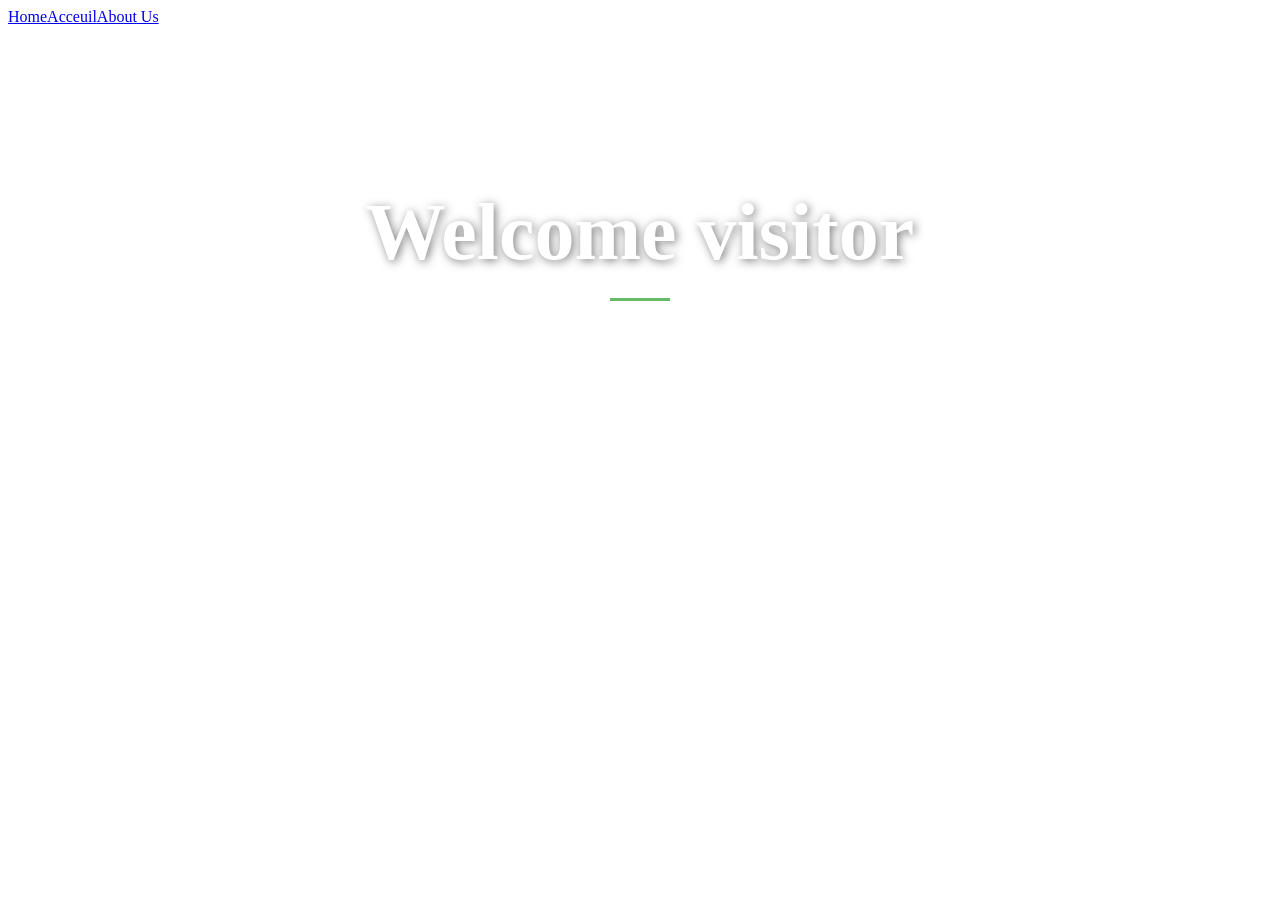
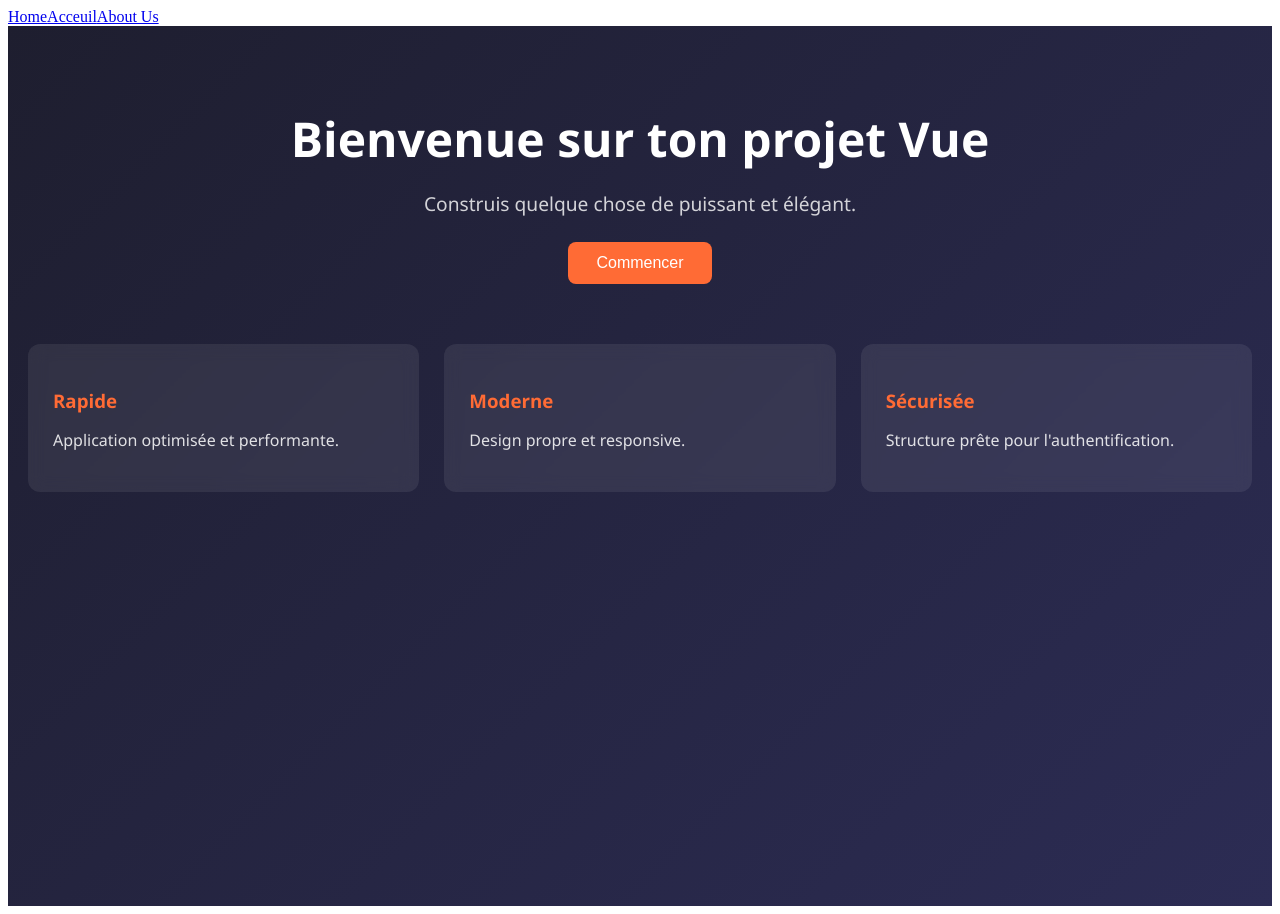
Before and after one commit to kenzokng68-creator/gith-collaboration, a Vue app in the folder GithTest/: page /acceuil in a window 1280 px wide. Before the commit the page ends 800 px from the top, so only its background shows below. Built offline with nearby package versions, Linux system fonts and the light colour scheme.

Commit message:
changement acceuil

```diff
--- a/GithTest/src/views/AcceuilViews.vue
+++ b/GithTest/src/views/AcceuilViews.vue
@@ -1,151 +1,104 @@
 <script setup>
+import { ref } from 'vue'
 
+const features = ref([
+  { id: 1, title: "Rapide", desc: "Application optimisée et performante." },
+  { id: 2, title: "Moderne", desc: "Design propre et responsive." },
+  { id: 3, title: "Sécurisée", desc: "Structure prête pour l'authentification." }
+])
 </script>
 
 <template>
-  <div class="welcome-container">
-    <header class="hero-section">
-      <h1 v-if="$route.query.name" class="fade-in">
-        <span>Bienvenue,</span> {{ $route.query.name }}
-      </h1>
-      <h1 v-else class="fade-in">Welcome visitor</h1>
-
-      <div class="separator"></div>
-
-      <h2>Découvrez l'univers de nos catalogues</h2>
-      <p class="subtitle">L'élégance et le style à portée de main.</p>
-    </header>
-
-    <section class="catalog-preview">
-      <div class="card-skeleton">Catalogue Collection</div>
-      <div class="card-skeleton">Nouveautés</div>
+  <div class="home">
+    <!-- Hero Section -->
+    <section class="hero">
+      <h1>Bienvenue sur ton projet Vue</h1>
+      <p>Construis quelque chose de puissant et élégant.</p>
+      <button class="cta">Commencer</button>
     </section>
 
-    <div class="action-area">
-      <router-link to="/" class="logout-btn" @click="$router.back()">Déconnexion</router-link>
-    </div>
-
+    <!-- Features Section -->
+    <section class="features">
+      <div
+        v-for="feature in features"
+        :key="feature.id"
+        class="card"
+      >
+        <h3>{{ feature.title }}</h3>
+        <p>{{ feature.desc }}</p>
+      </div>
+    </section>
   </div>
 </template>
 
 <style scoped>
-/* Conteneur principal avec un flou léger pour faire ressortir le texte sur l'image de fond */
-.welcome-container {
-  display: flex;
-  flex-direction: column;
-  align-items: center;
-  justify-content: center;
-  min-height: 80vh;
+.home {
+  font-family: 'Segoe UI', sans-serif;
+  min-height: 100vh;
+  background: linear-gradient(135deg, #1e1e2f, #2c2c54);
   color: white;
-  text-align: center;
   padding: 40px 20px;
 }
 
-.hero-section {
-  max-width: 800px;
-  margin-bottom: 50px;
+/* Hero */
+.hero {
+  text-align: center;
+  margin-bottom: 60px;
 }
 
-h1 {
-  font-size: clamp(40px, 8vw, 80px);
-  /* Adaptatif selon l'écran */
-  font-family: 'Playfair Display', serif;
-  /* Un style luxueux si dispo */
-  margin-bottom: 10px;
-  text-shadow: 2px 2px 10px rgba(0, 0, 0, 0.5);
+.hero h1 {
+  font-size: 3rem;
+  margin-bottom: 15px;
 }
 
-h1 span {
-  font-weight: 300;
-  display: block;
-  font-size: 0.5em;
-  text-transform: uppercase;
-  letter-spacing: 5px;
+.hero p {
+  font-size: 1.2rem;
+  opacity: 0.8;
+  margin-bottom: 25px;
 }
 
-.separator {
-  width: 60px;
-  height: 3px;
-  background: #66bb6a;
-  /* Rappel de ta navbar */
-  margin: 20px auto;
+.cta {
+  padding: 12px 28px;
+  font-size: 1rem;
+  border: none;
+  border-radius: 8px;
+  background: #ff6b35;
+  color: white;
+  cursor: pointer;
+  transition: 0.3s ease;
 }
 
-h2 {
-  font-size: clamp(24px, 5vw, 40px);
-  font-weight: 300;
-  margin-top: 20px;
-  color: rgba(255, 255, 255, 0.9);
+.cta:hover {
+  background: #ff8c5a;
+  transform: translateY(-3px);
 }
 
-.subtitle {
-  font-style: italic;
-  opacity: 0.7;
-  font-size: 1.1rem;
+/* Features */
+.features {
+  display: grid;
+  grid-template-columns: repeat(auto-fit, minmax(220px, 1fr));
+  gap: 25px;
 }
 
-/* Grille de catalogues factice pour le look */
-.catalog-preview {
-  display: flex;
-  gap: 20px;
-  margin-bottom: 40px;
+.card {
+  background: rgba(255, 255, 255, 0.08);
+  padding: 25px;
+  border-radius: 12px;
+  backdrop-filter: blur(8px);
+  transition: 0.3s ease;
 }
 
-.card-skeleton {
-  border: 1px solid rgba(255, 255, 255, 0.2);
-  padding: 20px 40px;
-  backdrop-filter: blur(5px);
-  background: rgba(255, 255, 255, 0.05);
-  border-radius: 5px;
-  text-transform: uppercase;
-  letter-spacing: 2px;
-  transition: 0.3s;
-  cursor: pointer;
+.card:hover {
+  transform: translateY(-6px);
+  background: rgba(255, 255, 255, 0.15);
 }
 
-.card-skeleton:hover {
-  background: rgba(255, 255, 255, 0.15);
-  border-color: white;
+.card h3 {
+  margin-bottom: 10px;
+  color: #ff6b35;
 }
 
-/* Style du bouton Deconnexion */
-.logout-btn {
-  display: inline-block;
-  min-width: 200px;
-  padding: 15px 30px;
-  background: transparent;
-  color: white;
-  border: 1px solid white;
-  border-radius: 0;
-  /* Look luxe : angles droits */
-  font-size: 14px;
-  font-weight: bold;
-  text-transform: uppercase;
-  letter-spacing: 2px;
-  text-decoration: none;
-  transition: all 0.4s ease;
-  cursor: pointer;
-}
-
-.logout-btn:hover {
-  background: white;
-  color: #1a1a1a;
-}
-
-/* Animation d'entrée */
-.fade-in {
-  animation: fadeInUp 1s ease-out;
-}
-
-@keyframes fadeInUp {
-  from {
-    opacity: 0;
-    transform: translateY(20px);
-  }
-
-  to {
-    opacity: 1;
-    transform: translateY(0);
-  }
+.card p {
+  opacity: 0.85;
 }
 </style>
--- a/GithTest/src/views/HomeView.vue
+++ b/GithTest/src/views/HomeView.vue
@@ -1,16 +1,16 @@
 <script setup>
-import { useRouter } from 'vue-router';
-import { isAuthenticated } from '@/services/authServices';
+// import { useRouter } from 'vue-router';
+// import { isAuthenticated } from '@/services/authServices';
 
-const router = useRouter();
+// const router = useRouter();
 
-const startExperience = () => {
-  if (isAuthenticated()) {
-    router.push('/about'); // Déjà connecté ? On l'envoie sur le contenu
-  } else {
-    router.push('/login'); // Sinon, direction le formulaire
-  }
-};
+// const startExperience = () => {
+//   if (isAuthenticated()) {
+//     router.push('/about'); // Déjà connecté ? On l'envoie sur le contenu
+//   } else {
+//     router.push('/login'); // Sinon, direction le formulaire
+//   }
+// };
 </script>
 
 <template>
```
